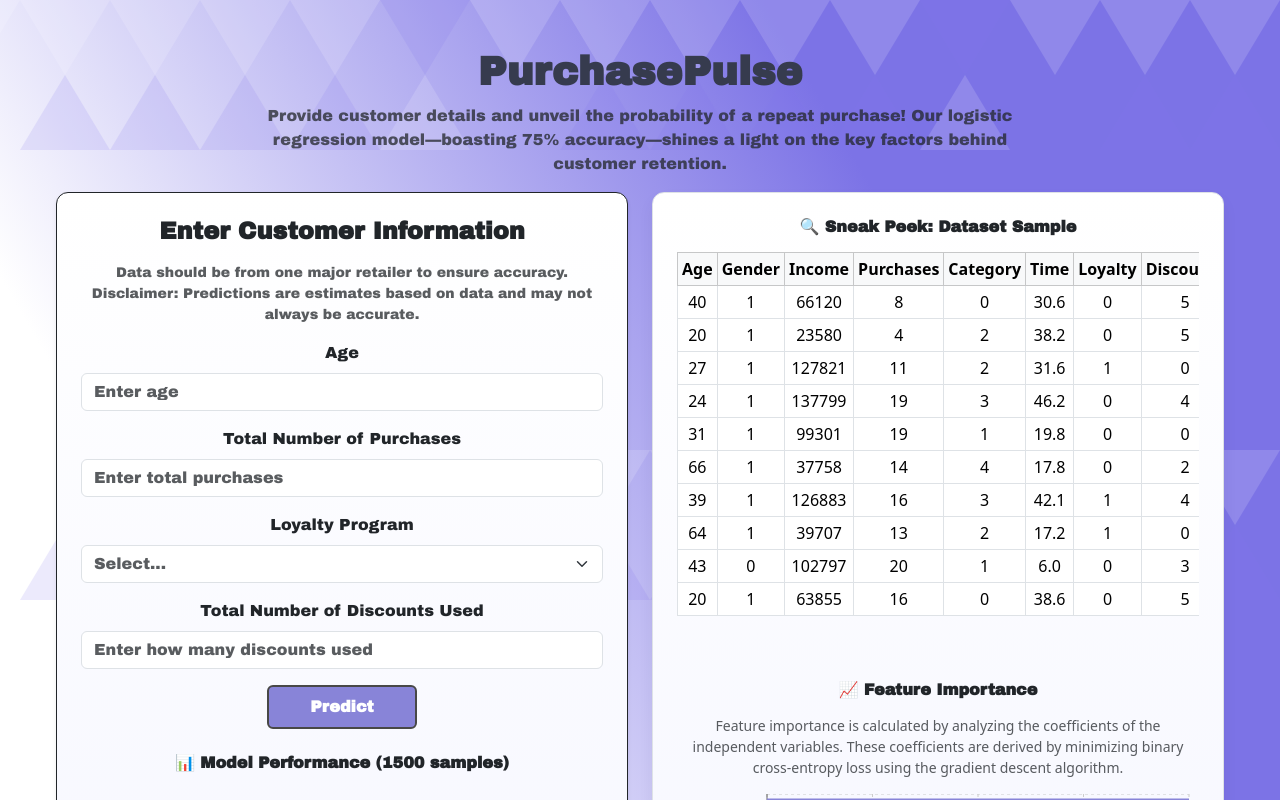
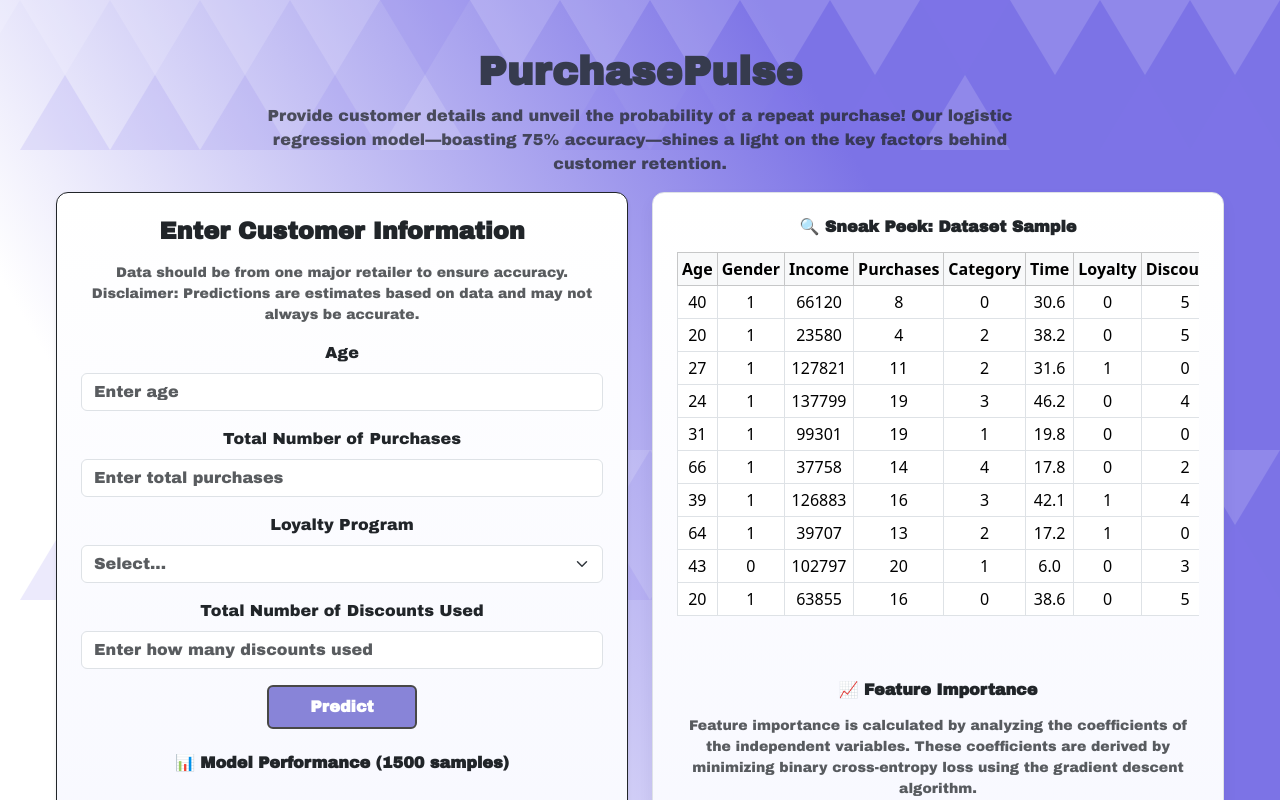
Before and after one commit to adamwalid64/PurchasePulseAI, a React (Vite) app in the folder cust-dashboard/: page / in a window 1280 px wide. Shown: the top 800 px of the page. Built offline with nearby package versions, Linux system fonts and the light colour scheme; no server answers.

Commit message:
style: apply consistent font to feature explanation

```diff
--- a/cust-dashboard/src/App.jsx
+++ b/cust-dashboard/src/App.jsx
@@ -268,7 +268,7 @@ function App() {
             </div>
             <div className="feature-imp-container">
               <h6 className="fw-bold text-center mb-3 archivo-black-regular">📈 Feature Importance</h6>
-              <div className="form-text mb-3 text-center">
+              <div className="form-text mb-3 text-center archivo-black-regular">
                 Feature importance is calculated by analyzing the coefficients of the independent variables. These coefficients are derived by minimizing binary cross-entropy loss using the gradient descent algorithm.
               </div>
               <div className="feature-chart-responsive">
```
